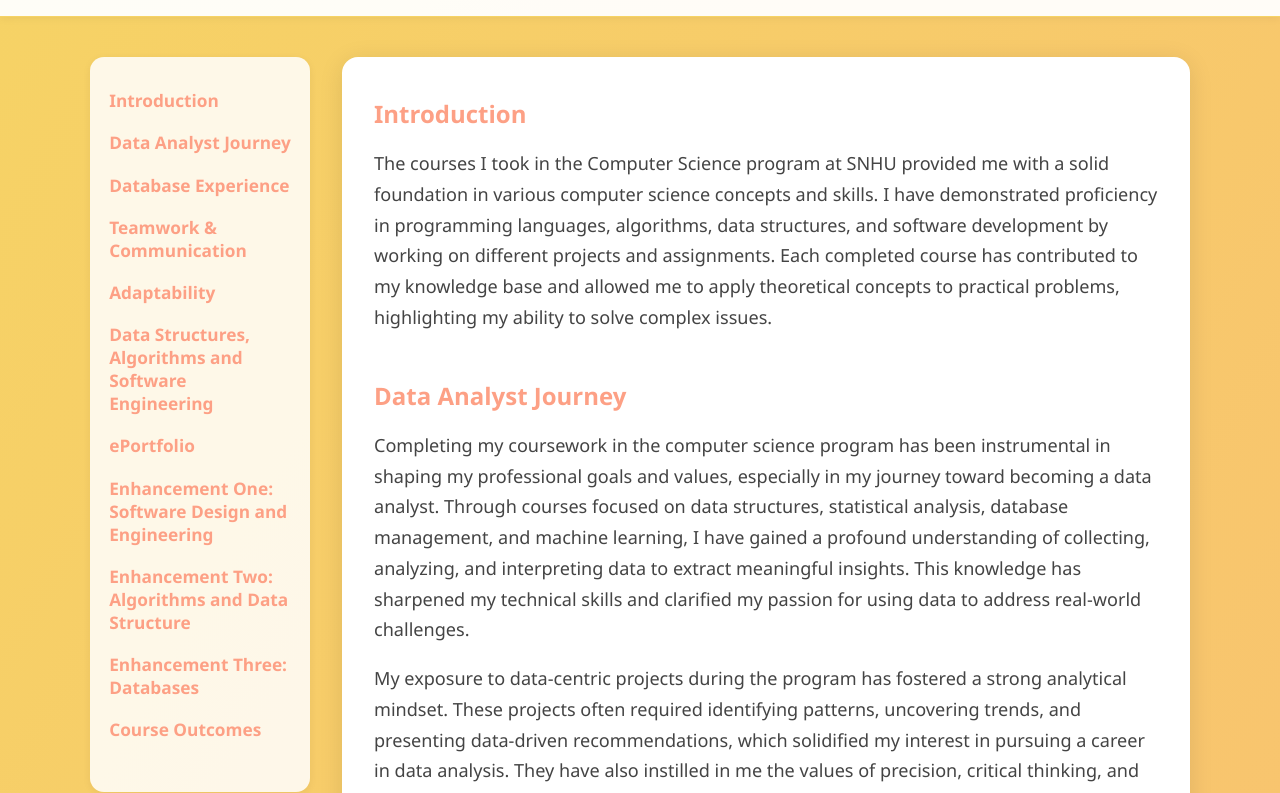
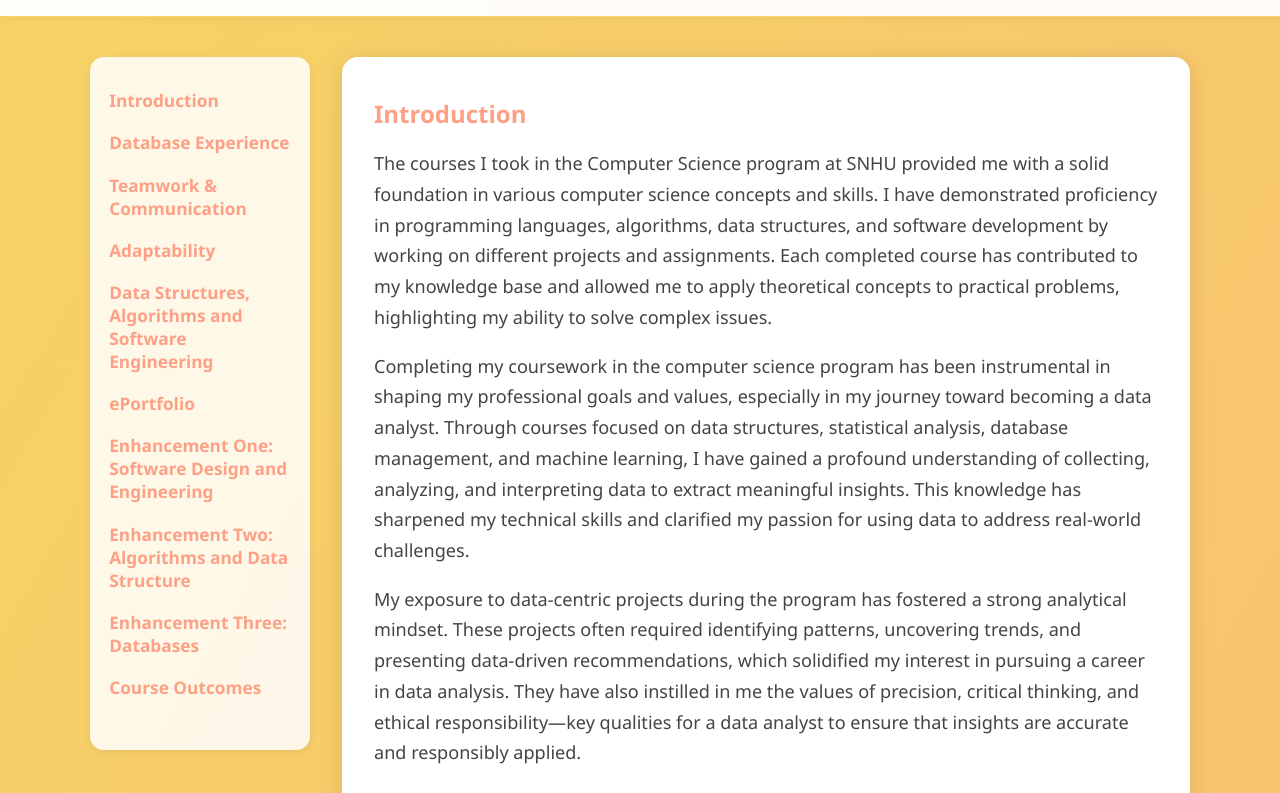
Before and after one commit to agnieszka-sikora/agnieszka-sikora.github.io, a plain HTML site: page index.html in a window 1280 px wide. Shown: the part 145-938 px from the top of the page. Drawn offline with Linux system fonts and the light colour scheme.

Commit message:
Update index.html

```diff
--- a/index.html
+++ b/index.html
@@ -184,7 +184,6 @@
         <nav>
             <ul>
                 <li><a href="#introduction">Introduction</a></li>
-                <li><a href="#data-analyst">Data Analyst Journey</a></li>
                 <li><a href="#database">Database Experience</a></li>
                 <li><a href="#teamwork">Teamwork & Communication</a></li>
                 <li><a href="#adaptability">Adaptability</a></li>
@@ -202,9 +201,6 @@
                 <p>
                     The courses I took in the Computer Science program at SNHU provided me with a solid foundation in various computer science concepts and skills. I have demonstrated proficiency in programming languages, algorithms, data structures, and software development by working on different projects and assignments. Each completed course has contributed to my knowledge base and allowed me to apply theoretical concepts to practical problems, highlighting my ability to solve complex issues.
                 </p>
-            </section>
-            <section id="data-analyst">
-                <h2>Data Analyst Journey</h2>
                 <p>
                     Completing my coursework in the computer science program has been instrumental in shaping my professional goals and values, especially in my journey toward becoming a data analyst. Through courses focused on data structures, statistical analysis, database management, and machine learning, I have gained a profound understanding of collecting, analyzing, and interpreting data to extract meaningful insights. This knowledge has sharpened my technical skills and clarified my passion for using data to address real-world challenges.
                 </p>
```
